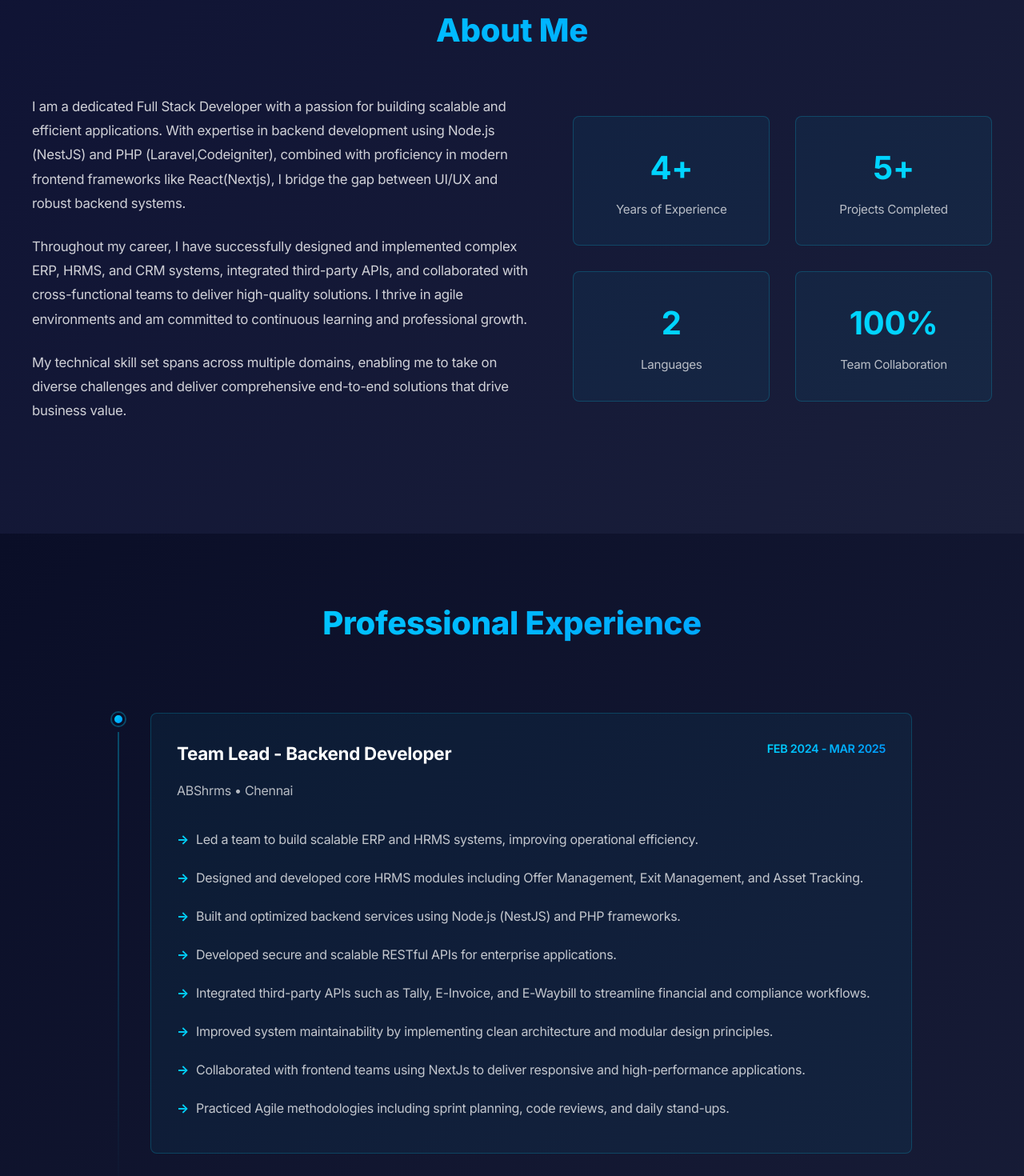
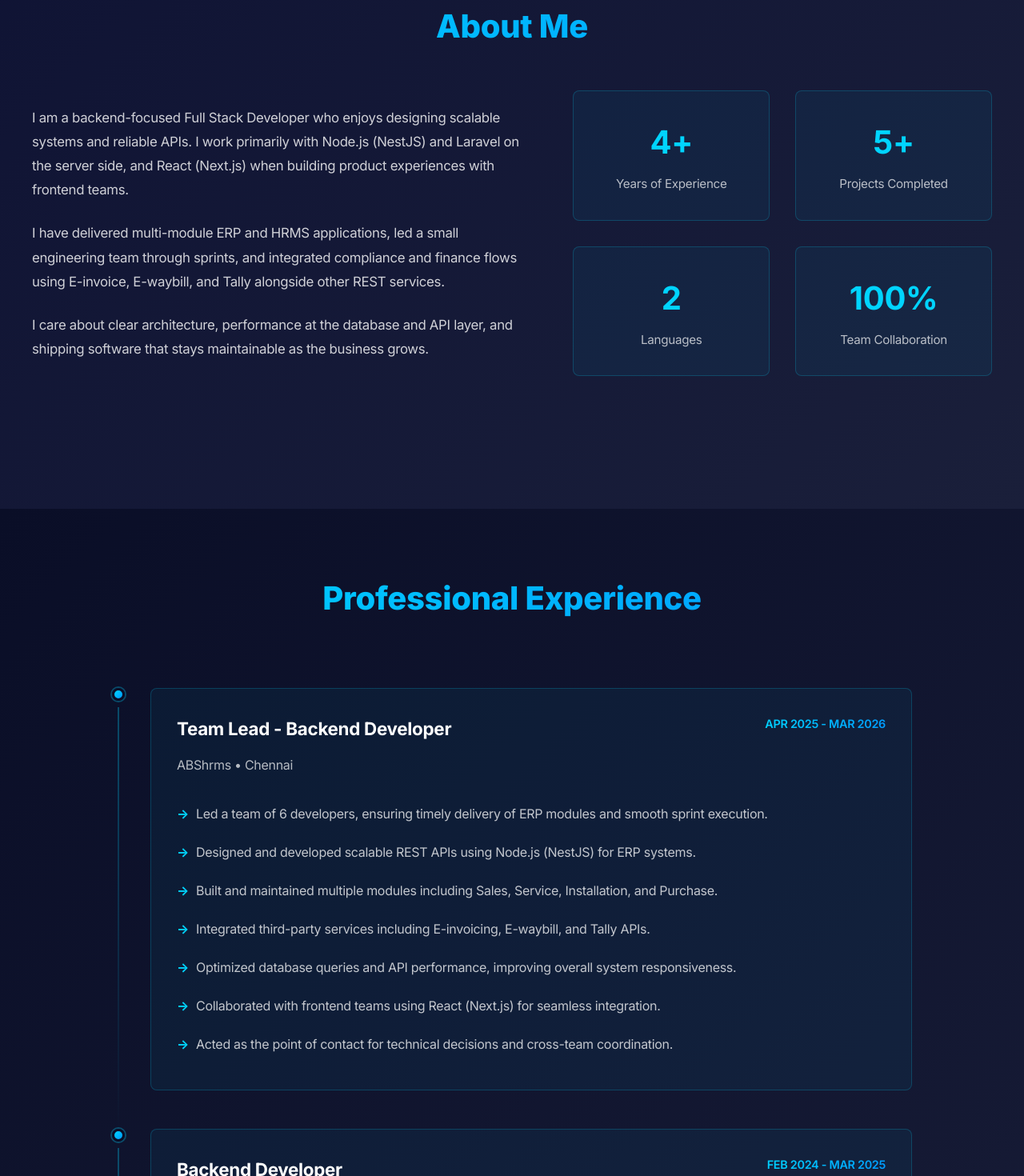
Before and after one commit to subash2407/subash-portfolio, a React (Vite) app: page / in a window 1280 px wide. Shown: the part 1060-2530 px from the top of the page at 80% size. Built offline with nearby package versions, Linux system fonts and the light colour scheme; the HTML template or start-up script is replaced by a standard one.

Commit message:
add new changes

```diff
--- a/src/components/About.tsx
+++ b/src/components/About.tsx
@@ -9,18 +9,17 @@ const About: React.FC = () => {
         <div className={styles.content}>
           <div className={styles.description}>
             <p>
-              I am a dedicated Full Stack Developer with a passion for building scalable and efficient applications.
-              With expertise in backend development using Node.js (NestJS) and PHP (Laravel,Codeigniter), combined with proficiency
-              in modern frontend frameworks like React(Nextjs), I bridge the gap between UI/UX and robust backend systems.
+              I am a backend-focused Full Stack Developer who enjoys designing scalable systems and reliable APIs.
+              I work primarily with Node.js (NestJS) and Laravel on the server side, and React (Next.js) when
+              building product experiences with frontend teams.
             </p>
             <p>
-              Throughout my career, I have successfully designed and implemented complex ERP, HRMS, and CRM systems,
-              integrated third-party APIs, and collaborated with cross-functional teams to deliver high-quality solutions.
-              I thrive in agile environments and am committed to continuous learning and professional growth.
+              I have delivered multi-module ERP and HRMS applications, led a small engineering team through sprints,
+              and integrated compliance and finance flows using E-invoice, E-waybill, and Tally alongside other REST services.
             </p>
             <p>
-              My technical skill set spans across multiple domains, enabling me to take on diverse challenges and
-              deliver comprehensive end-to-end solutions that drive business value.
+              I care about clear architecture, performance at the database and API layer, and shipping software that
+              stays maintainable as the business grows.
             </p>
           </div>
 
--- a/src/components/Contact.tsx
+++ b/src/components/Contact.tsx
@@ -43,7 +43,7 @@ const Contact: React.FC = () => {
         <div className={styles.socials}>
           <h3>Connect With Me</h3>
           <div className={styles.socialLinks}>
-            <a href="https://www.linkedin.com/in/subash-v-36563321b/" target="_blank" rel="noopener noreferrer" className={styles.socialLink}>
+            <a href="https://www.linkedin.com/in/subash-v-355633211/" target="_blank" rel="noopener noreferrer" className={styles.socialLink}>
               <FaLinkedin />
             </a>
             <a href="https://github.com/subash-v" target="_blank" rel="noopener noreferrer" className={styles.socialLink}>
--- a/src/components/Header.tsx
+++ b/src/components/Header.tsx
@@ -30,7 +30,7 @@ const Header: React.FC = () => {
           <a href={`mailto:${portfolioData.personal.email}`} title="Email">
             <FaEnvelope />
           </a>
-          <a href="https://www.linkedin.com/in/subash-v-36563321b/" target="_blank" rel="noopener noreferrer" title="LinkedIn">
+          <a href="https://www.linkedin.com/in/subash-v-355633211/" target="_blank" rel="noopener noreferrer" title="LinkedIn">
             <FaLinkedin />
           </a>
           <a href="https://github.com/subash-v" target="_blank" rel="noopener noreferrer" title="GitHub">
--- a/src/data/portfolio.ts
+++ b/src/data/portfolio.ts
@@ -1,11 +1,12 @@
 export const portfolioData = {
   personal: {
     name: "Subash V",
-    title: "Full Stack Developer",
+    title: "Full Stack Developer (Backend Focused)",
     email: "subashv2407@gmail.com",
     phone: "+91 6369608964",
     location: "Velachery, Chennai 600042",
-    summary: "Results-driven Backend & Full Stack Developer with 4+ years ofexperience building scalable ERP and HRMS systems using Node.js (NestJS) and PHP (Laravel, CodeIgniter). Expertise in designing high-performance RESTful APIs, integrating third-party services, and optimizing backend systems for scalability and reliability. Proven Team Lead experienced in managing developers, improving system performance and delivering production-grade applications in Agile environments.",
+    summary:
+      "Backend-focused Full Stack Developer with 4+ years of experience building scalable ERP and HRMS systems using Node.js (NestJS) and React (Next.js). Experienced in leading development teams, designing high-performance REST APIs, and delivering multi-module business applications. Strong in microservices architecture, third-party integrations, and optimizing backend systems for reliability and performance.",
   },
 
   experience: [
@@ -13,46 +14,74 @@ export const portfolioData = {
       id: 1,
       position: "Team Lead - Backend Developer",
       company: "ABShrms",
+      duration: "APR 2025 - MAR 2026",
+      location: "Chennai",
+      highlights: [
+        "Led a team of 6 developers, ensuring timely delivery of ERP modules and smooth sprint execution.",
+        "Designed and developed scalable REST APIs using Node.js (NestJS) for ERP systems.",
+        "Built and maintained multiple modules including Sales, Service, Installation, and Purchase.",
+        "Integrated third-party services including E-invoicing, E-waybill, and Tally APIs.",
+        "Optimized database queries and API performance, improving overall system responsiveness.",
+        "Collaborated with frontend teams using React (Next.js) for seamless integration.",
+        "Acted as the point of contact for technical decisions and cross-team coordination.",
+      ],
+    },
+    {
+      id: 2,
+      position: "Backend Developer",
+      company: "ABShrms",
       duration: "FEB 2024 - MAR 2025",
       location: "Chennai",
       highlights: [
-          "Led a team to build scalable ERP and HRMS systems, improving operational efficiency.",
-          "Designed and developed core HRMS modules including Offer Management, Exit Management, and Asset Tracking.",
-          "Built and optimized backend services using Node.js (NestJS) and PHP frameworks.",
-          "Developed secure and scalable RESTful APIs for enterprise applications.",
-          "Integrated third-party APIs such as Tally, E-Invoice, and E-Waybill to streamline financial and compliance workflows.",
-          "Improved system maintainability by implementing clean architecture and modular design principles.",
-          "Collaborated with frontend teams using NextJs to deliver responsive and high-performance applications.",
-          "Practiced Agile methodologies including sprint planning, code reviews, and daily stand-ups."
-      ]
+        "Developed backend services using Node.js (NestJS) for ERP and HRMS modules.",
+        "Designed REST APIs and supported frontend integration with React (Next.js).",
+        "Developed and maintained modules including Sales, Offer Management, Exit/Resignation, and Asset Management.",
+        "Resolved production issues and improved system stability and reliability.",
+        "Enhanced database performance through query optimization.",
+      ],
     },
     {
-      id: 2,
+      id: 3,
       position: "Junior Software Developer",
       company: "Fourez Media Ventures Private Limited",
       duration: "NOV 2021 - OCT 2023",
       location: "Chennai",
       highlights: [
-          "Developed and maintained billing systems and content management platforms.",
-          "Built responsive UI components using HTML, CSS, and Bootstrap.",
-          "Contributed to backend development using PHP frameworks including Laravel and CodeIgniter.",
-          "Debugged and resolved production issues, improving application stability.",
-          "Assisted in performance optimization and feature enhancements."
-      ]
-    }
+        "Developed web applications using PHP (Laravel) and MySQL.",
+        "Built responsive user interfaces using HTML, CSS, and Bootstrap.",
+        "Debugged and resolved issues to improve application performance.",
+        "Assisted in backend development and feature enhancements.",
+      ],
+    },
   ],
 
   skills: {
-    backend: ["PHP (Laravel,Codeigniter)", "Node.js (NestJS)", "TypeScript", "MySQL"],
-    frontend: ["React (NextJs)", "JavaScript", "TypeScript", "HTML", "CSS", "NextJs"],
-    tools: ["API Documentation (Swagger, Postman)", "MySQL", "Git"],
-    // advanced: ["API Documentation (Swagger, Postman)", "RESTFUL API design", "Third party API (e-wayBill,E-invoice,Tally)"]
+    backend: [
+      "Node.js (NestJS)",
+      "Laravel",
+      "PHP",
+      "REST APIs",
+      "Microservices",
+      "MVC",
+      "Sequelize",
+      "Eloquent",
+    ],
+    frontend: ["React.js (Next.js)", "JavaScript", "TypeScript", "HTML5", "CSS"],
+    tools: [
+      "Git",
+      "Postman",
+      "Swagger",
+      "MySQL",
+      "PostgreSQL",
+      "E-Invoice & E-Waybill APIs",
+      "Tally ERP",
+    ],
   },
 
   education: [
     {
       id: 1,
-      degree: "B.Sc - Computer Technology",
+      degree: "BSc - Computer Technology",
       institution: "Erode Arts and Science College",
       duration: "2018 - 2021",
       location: "Erode",
@@ -63,19 +92,19 @@ export const portfolioData = {
       degree: "Higher Secondary",
       institution: "Government Boys Higher Secondary School",
       duration: "April 2018",
-      location: "Sankarapuram,Kallakurichi",
+      location: "Sankarapuram, Kallakurichi",
       percentage: "57%",
-      aggregate: "April 2018"
+      aggregate: "April 2018",
     },
     {
       id: 3,
       degree: "Secondary School",
       institution: "St. Joseph Academy Matric Higher Secondary School",
       duration: "April 2016",
-      location: "Sankarapuram,Kallakurichi",
+      location: "Sankarapuram, Kallakurichi",
       percentage: "78%",
-      aggregate: "April 2016"
-    }
+      aggregate: "April 2016",
+    },
   ],
 
   languages: ["English", "Tamil"],
@@ -84,37 +113,42 @@ export const portfolioData = {
     {
       id: 1,
       title: "ERP Management System",
-      description: "Built a comprehensive Enterprise Resource Planning system with modules for sales,erection, and service modules, featuring multi-module architecture, real-time reporting, and role-based access control for efficient business operations.",
-      technologies: ["Node.js (NestJS)", "MySQL", "React(NextJs)", "REST API"],
-      highlights: ["Multi-module architecture", "Real-time reporting", "Role-based access control"]
+      description:
+        "Built a comprehensive Enterprise Resource Planning system with modules for sales, installation, and service, featuring multi-module architecture, real-time reporting, and role-based access control for efficient business operations.",
+      technologies: ["Node.js (NestJS)", "MySQL", "React (Next.js)", "REST API"],
+      highlights: ["Multi-module architecture", "Real-time reporting", "Role-based access control"],
     },
     {
       id: 2,
       title: "HRMS Application",
-      description: "Developed Human Resource Management System featuring employee management, payroll processing, and leave management",
-      technologies: ["Node.js (NestJS)", "MySQL", "React(NextJs)", "REST API"],
-      highlights: ["Scalable microservices", "Automated workflows", "Advanced analytics dashboard"]
+      description:
+        "Developed Human Resource Management System featuring employee management, payroll processing, and leave management",
+      technologies: ["Node.js (NestJS)", "MySQL", "React (Next.js)", "REST API"],
+      highlights: ["Scalable microservices", "Automated workflows", "Advanced analytics dashboard"],
     },
     {
       id: 3,
       title: "YouTube Content Management System",
-      description: "Developed a full-featured content management system for YouTube channel operations, enabling management of video metadata, scheduling, audience analytics, and content workflows for media teams.",
+      description:
+        "Developed a full-featured content management system for YouTube channel operations, enabling management of video metadata, scheduling, audience analytics, and content workflows for media teams.",
       technologies: ["PHP (Laravel)", "MySQL", "REST API"],
-      highlights: ["Video metadata & scheduling management", "Role-based access for content teams", "Analytics dashboard for audience insights"]
+      highlights: ["Video metadata & scheduling management", "Role-based access for content teams", "Analytics dashboard for audience insights"],
     },
     {
       id: 4,
       title: "Billing System",
-      description: "Built an end-to-end billing and invoicing platform for managing client subscriptions, generating invoices, tracking payments, and producing financial reports for business operations.",
+      description:
+        "Built an end-to-end billing and invoicing platform for managing client subscriptions, generating invoices, tracking payments, and producing financial reports for business operations.",
       technologies: ["PHP (CodeIgniter)", "MySQL", "REST API"],
-      highlights: ["Automated invoice generation", "Payment tracking & reconciliation", "Detailed financial reporting"]
+      highlights: ["Automated invoice generation", "Payment tracking & reconciliation", "Detailed financial reporting"],
     },
     {
       id: 5,
       title: "Third-party Integration Platform",
-      description: "Integrated multiple third-party services including Tally, E-Invoice, and E-Waybill for seamless business operations",
+      description:
+        "Integrated multiple third-party services including Tally, E-Invoice, and E-Waybill for seamless business operations",
       technologies: ["Node.js (NestJS)", "REST API"],
-      highlights: ["Secure integration", "Error handling", "Transaction logging"]
-    }
-  ]
+      highlights: ["Secure integration", "Error handling", "Transaction logging"],
+    },
+  ],
 };
```
Also changed, not shown: 1 other file (tests, documents, lock files or other folders).
